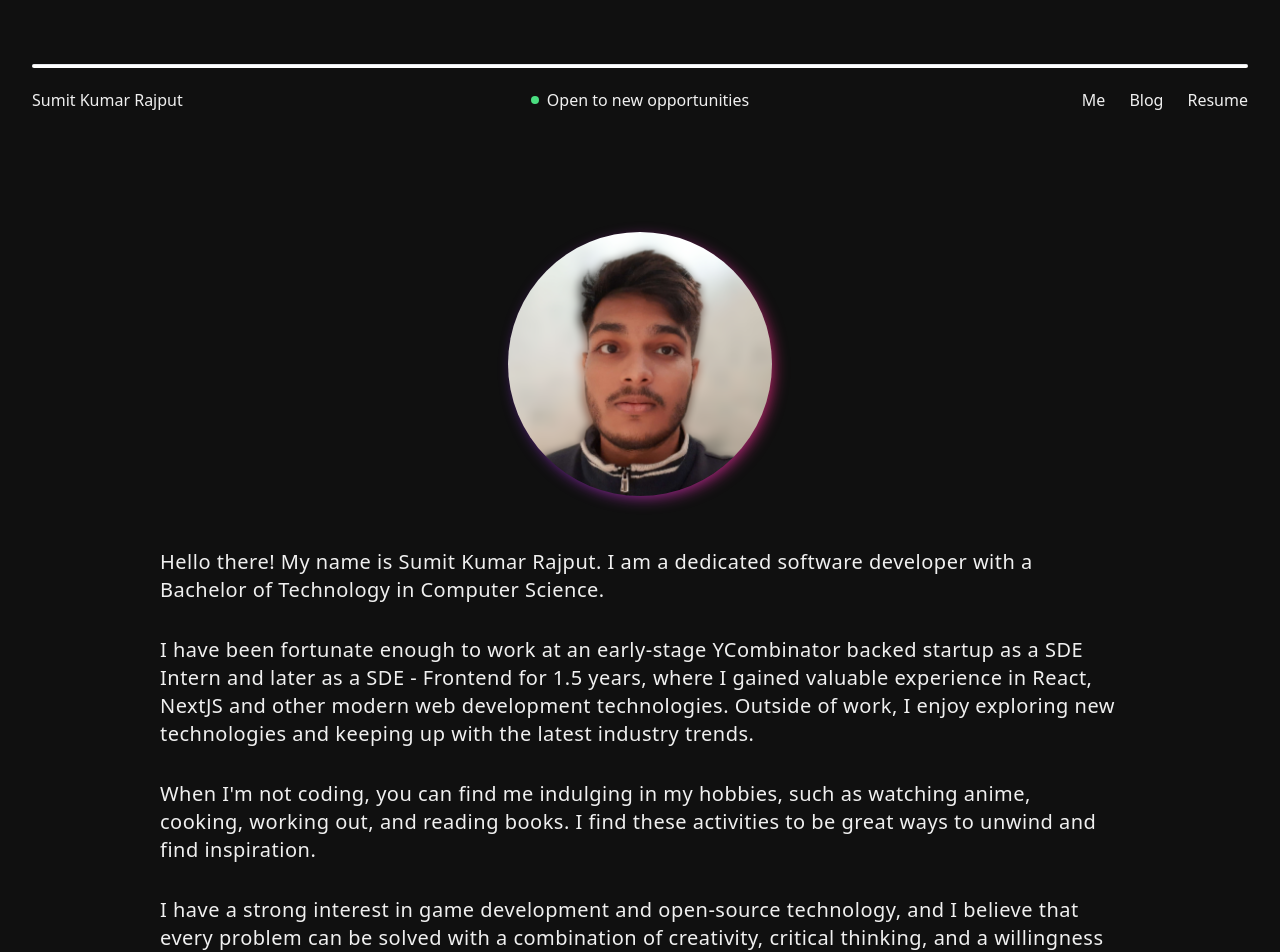
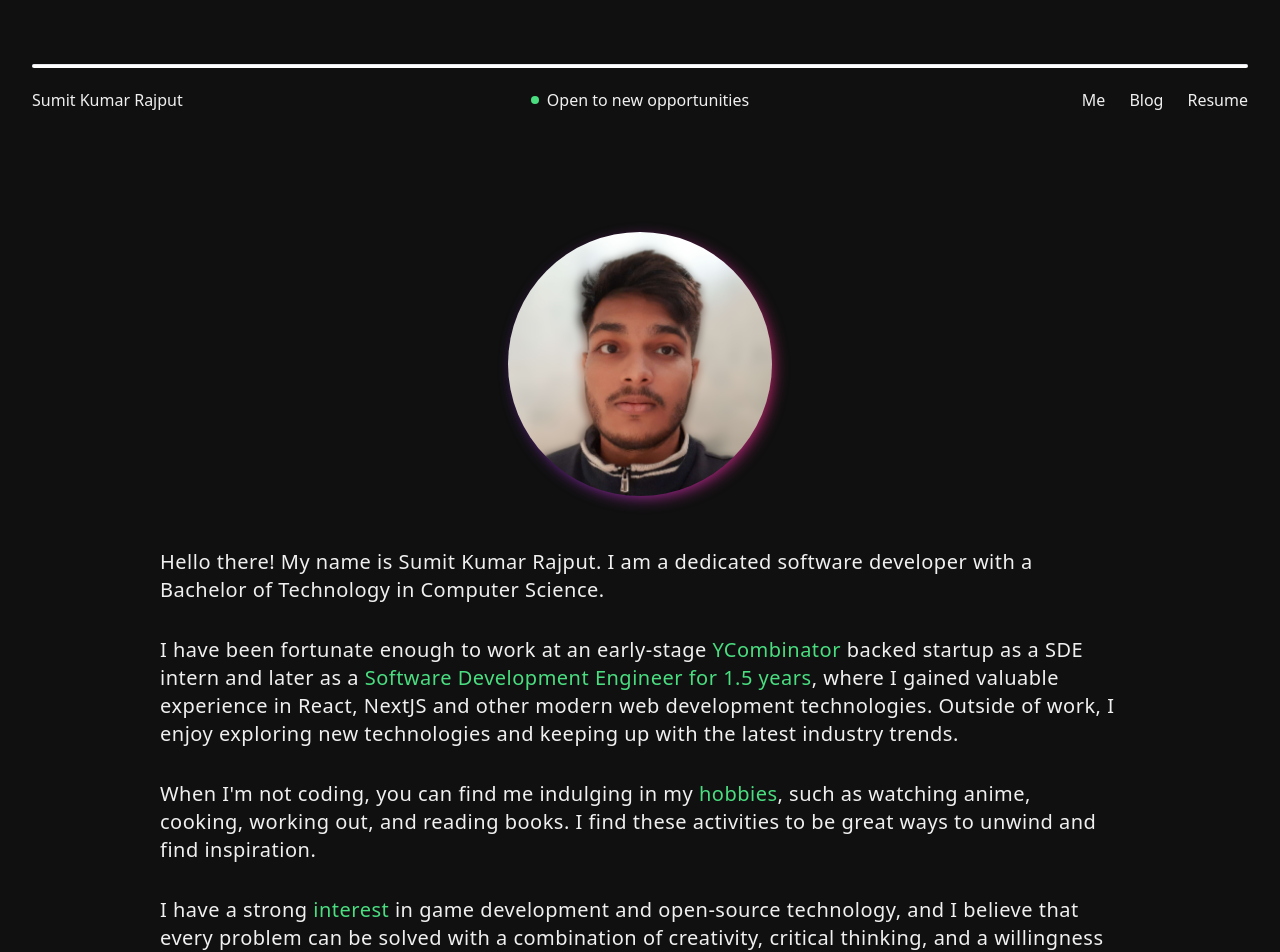
Before and after one commit to isumtk/portfolio, a Next.js app: page /me in a window 1280 px wide. Shown: the top 952 px of the page. Built offline with nearby package versions, Linux system fonts and the light colour scheme.

Commit message:
fixes me page content

```diff
--- a/src/components/sections/aboutme/index.tsx
+++ b/src/components/sections/aboutme/index.tsx
@@ -31,29 +31,35 @@ const AboutMe = () => {
           Hello there! My name is Sumit Kumar Rajput. I am a dedicated software
           developer with a Bachelor of Technology in Computer Science.
         </p>
-        <p className="flex w-full gap-6 bg-inherit font-normal leading-relaxed tracking-wide md:w-5/6 lg:text-xl">
-          I have been fortunate enough to work at an early-stage YCombinator
-          backed startup as a SDE Intern and later as a SDE - Frontend for 1.5
-          years, where I gained valuable experience in React, NextJS and other
-          modern web development technologies. Outside of work, I enjoy
-          exploring new technologies and keeping up with the latest industry
-          trends.
+        <p className="w-full bg-inherit font-normal leading-relaxed tracking-wide md:w-5/6 lg:text-xl">
+          I have been fortunate enough to work at an early-stage
+          <span className="cursor-default text-green-400"> YCombinator </span>
+          backed startup as a SDE intern and later as a{" "}
+          <span className="cursor-default text-green-400">
+            Software Development Engineer for 1.5 years
+          </span>
+          , where I gained valuable experience in React, NextJS and other modern
+          web development technologies. Outside of work, I enjoy exploring new
+          technologies and keeping up with the latest industry trends.
         </p>
-        <p className="flex w-full gap-6 bg-inherit font-normal leading-relaxed tracking-wide md:w-5/6 lg:text-xl">
-          When I&apos;m not coding, you can find me indulging in my hobbies,
-          such as watching anime, cooking, working out, and reading books. I
-          find these activities to be great ways to unwind and find inspiration.
+        <p className="w-full bg-inherit font-normal leading-relaxed tracking-wide md:w-5/6 lg:text-xl">
+          When I&apos;m not coding, you can find me indulging in my
+          <span className="cursor-default text-green-400"> hobbies</span>, such
+          as watching anime, cooking, working out, and reading books. I find
+          these activities to be great ways to unwind and find inspiration.
         </p>
 
-        <p className="flex w-full  gap-6 bg-inherit font-normal leading-relaxed tracking-wide md:w-5/6 lg:text-xl">
-          I have a strong interest in game development and open-source
-          technology, and I believe that every problem can be solved with a
-          combination of creativity, critical thinking, and a willingness to
-          learn.
+        <p className="w-full bg-inherit font-normal leading-relaxed tracking-wide md:w-5/6 lg:text-xl">
+          I have a strong
+          <span className="cursor-default text-green-400"> interest </span>
+          in game development and open-source technology, and I believe that
+          every problem can be solved with a combination of creativity, critical
+          thinking, and a willingness to learn.
         </p>
-        <p className="flex w-full gap-6 bg-inherit font-normal leading-relaxed tracking-wide md:w-5/6 lg:text-xl">
+        <p className="w-full bg-inherit font-normal leading-relaxed tracking-wide md:w-5/6 lg:text-xl">
           I&apos;m always excited to tackle new challenges and improve as a
-          developer. If you&apos;re interested in discussing tech-related
+          developer. If you&apos;re interested in discussing
+          <span className="cursor-default text-green-400"> tech-related </span>
           topics, sharing your favorite anime or cooking tips, or just want to
           connect with a friendly developer, I&apos;d love to chat with you!
           Don&apos;t hesitate to reach out and say hello.
```
